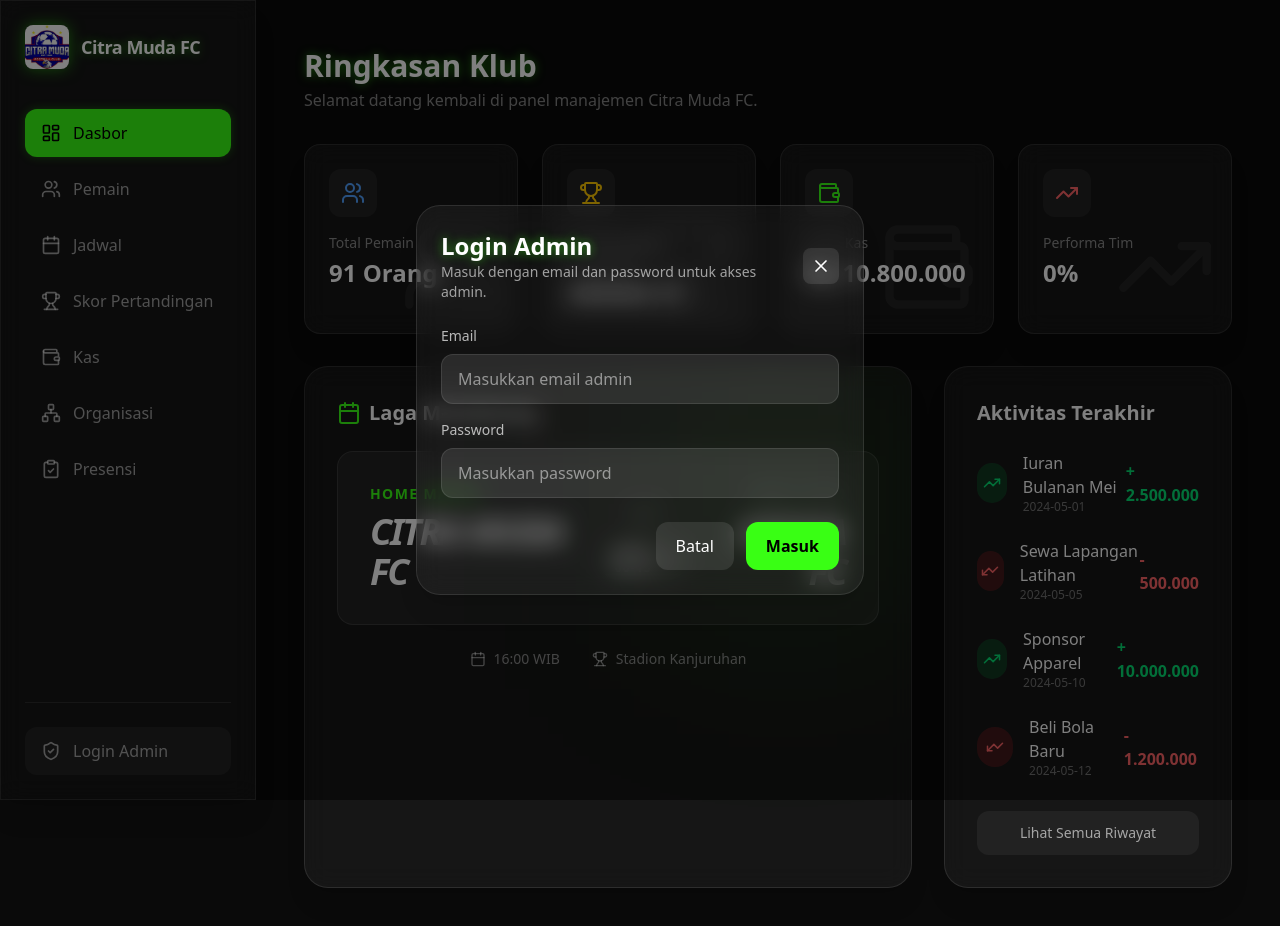
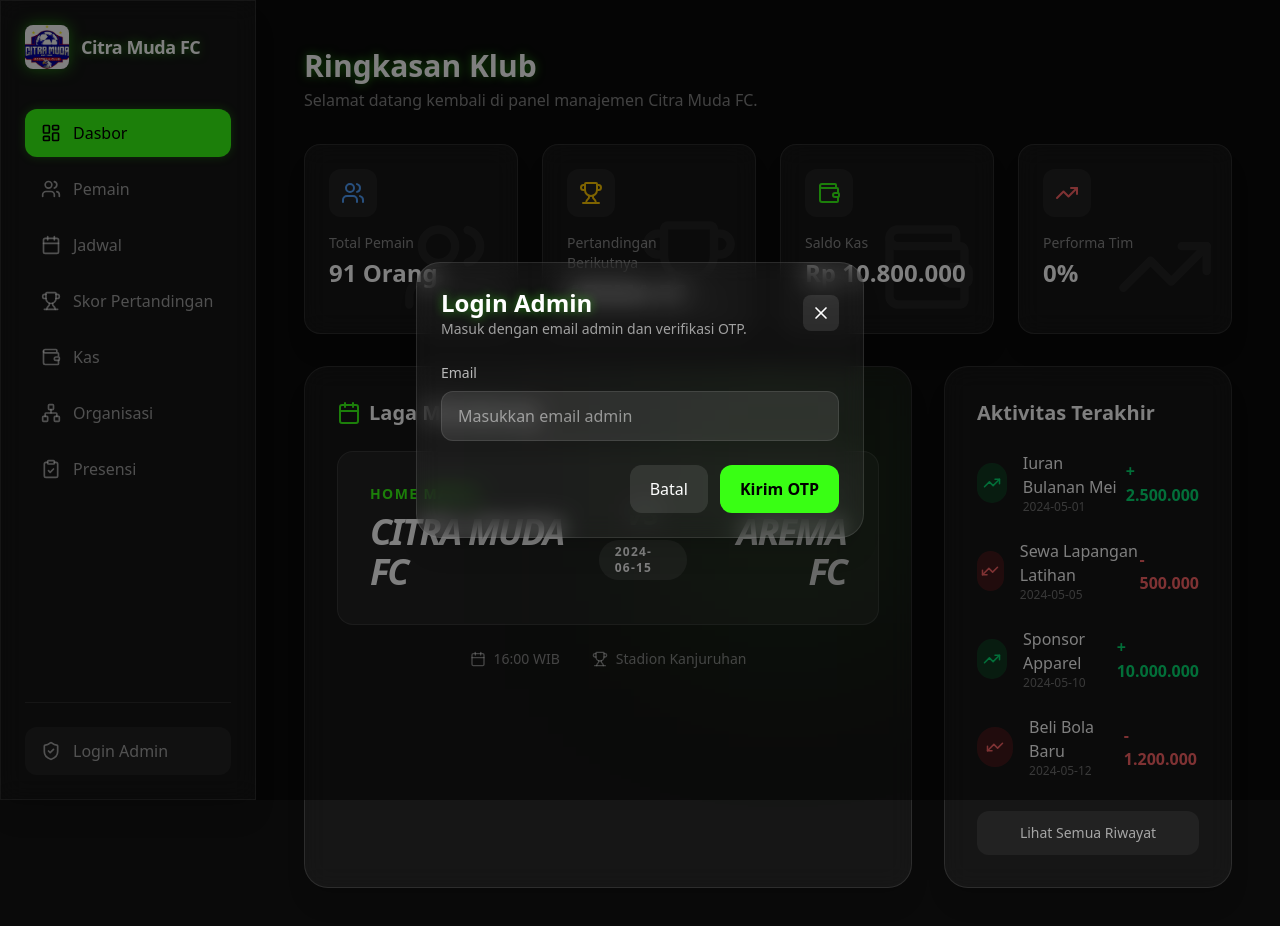
Before and after one commit to alitbisri14-design/citra-muda-fc, a React (Vite) app: page / in a window 1280 px wide. Both pictures are taken after a click on the button "Login Admin". Shown: the top 926 px of the page. Built offline with nearby package versions, Linux system fonts and the light colour scheme; no server answers.

Commit message:
Switch admin login flow from client password to OTP verification

```diff
--- a/src/App.tsx
+++ b/src/App.tsx
@@ -18,11 +18,13 @@ export default function App() {
   const [isSidebarOpen, setIsSidebarOpen] = useState(false);
   const [showLoginModal, setShowLoginModal] = useState(false);
   const [loginEmail, setLoginEmail] = useState('');
-  const [loginPassword, setLoginPassword] = useState('');
+  const [loginOtp, setLoginOtp] = useState('');
+  const [isOtpRequested, setIsOtpRequested] = useState(false);
+  const [loginMessage, setLoginMessage] = useState('');
   const [loginError, setLoginError] = useState('');
 
   const adminEmail = import.meta.env.VITE_ADMIN_EMAIL ?? '';
-  const adminPassword = import.meta.env.VITE_ADMIN_PASSWORD ?? '';
+  const authApiBaseUrl = import.meta.env.VITE_AUTH_API_BASE_URL ?? 'http://localhost:4000';
 
   useEffect(() => {
     const savedAdmin = localStorage.getItem('citramudafc_admin_logged_in');
@@ -33,32 +35,73 @@ export default function App() {
 
   const resetFormState = () => {
     setLoginEmail('');
-    setLoginPassword('');
+    setLoginOtp('');
+    setIsOtpRequested(false);
+    setLoginMessage('');
     setLoginError('');
   };
 
   const handleLogin = (event: React.FormEvent<HTMLFormElement>) => {
     event.preventDefault();
+    void submitLogin();
+  };
 
-    if (!adminEmail || !adminPassword) {
-      setLoginError('Konfigurasi admin belum lengkap. Periksa VITE_ADMIN_EMAIL dan VITE_ADMIN_PASSWORD.');
+  const submitLogin = async () => {
+    setLoginError('');
+    setLoginMessage('');
+
+    if (!adminEmail) {
+      setLoginError('Konfigurasi admin belum lengkap. Periksa VITE_ADMIN_EMAIL.');
       return;
     }
 
-    if (
-      loginEmail.trim().toLowerCase() === adminEmail.trim().toLowerCase() &&
-      loginPassword === adminPassword
-    ) {
+    if (loginEmail.trim().toLowerCase() !== adminEmail.trim().toLowerCase()) {
+      setLoginError('Email admin tidak sesuai.');
+      return;
+    }
+
+    try {
+      if (!isOtpRequested) {
+        const response = await fetch(`${authApiBaseUrl}/send-otp`, {
+          method: 'POST',
+          headers: { 'Content-Type': 'application/json' },
+          body: JSON.stringify({ email: loginEmail.trim().toLowerCase() }),
+        });
+        const data = (await response.json()) as { message?: string };
+
+        if (!response.ok) {
+          setLoginError(data.message ?? 'Gagal mengirim OTP.');
+          return;
+        }
+
+        setIsOtpRequested(true);
+        setLoginMessage('OTP berhasil dikirim ke email admin. Cek inbox lalu masukkan kodenya.');
+        return;
+      }
+
+      const verifyResponse = await fetch(`${authApiBaseUrl}/verify-otp`, {
+        method: 'POST',
+        headers: { 'Content-Type': 'application/json' },
+        body: JSON.stringify({
+          email: loginEmail.trim().toLowerCase(),
+          otp: loginOtp.trim(),
+        }),
+      });
+      const verifyData = (await verifyResponse.json()) as { message?: string };
+
+      if (!verifyResponse.ok) {
+        setLoginError(verifyData.message ?? 'OTP tidak valid.');
+        return;
+      }
+
       setIsAdmin(true);
       localStorage.setItem('citramudafc_admin_logged_in', 'true');
-      setLoginEmail('');
-      setLoginPassword('');
-      setLoginError('');
       setShowLoginModal(false);
       resetFormState();
-      return;
+    } catch (error) {
+      console.error('Login request failed:', error);
+      setLoginError('Tidak bisa terhubung ke server autentikasi.');
     }
-    setLoginError('Email atau password salah. Silakan coba lagi.');
   };
 
   const handleLogout = () => {
@@ -130,7 +173,7 @@ export default function App() {
                 <div className="flex items-center justify-between mb-6">
                   <div>
                     <h2 className="text-2xl font-bold text-glow">Login Admin</h2>
-                    <p className="text-white/60 text-sm">Masuk dengan email dan password untuk akses admin.</p>
+                    <p className="text-white/60 text-sm">Masuk dengan email admin dan verifikasi OTP.</p>
                   </div>
                   <button
                     type="button"
@@ -158,18 +201,22 @@ export default function App() {
                     />
                   </div>
 
+                  {isOtpRequested && (
                     <div>
-                    <label className="block text-sm font-medium text-white/70 mb-2">Password</label>
+                      <label className="block text-sm font-medium text-white/70 mb-2">Kode OTP</label>
                       <input
-                      type="password"
-                      value={loginPassword}
-                      onChange={(e) => setLoginPassword(e.target.value)}
+                        type="text"
+                        inputMode="numeric"
+                        value={loginOtp}
+                        onChange={(e) => setLoginOtp(e.target.value)}
                         className="w-full bg-white/10 border border-white/10 rounded-xl py-3 px-4 text-white focus:outline-none focus:border-electric-green/50 transition-colors"
-                      placeholder="Masukkan password"
+                        placeholder="Masukkan 6 digit OTP"
                         required
                       />
                     </div>
+                  )}
 
+                  {loginMessage && <p className="text-sm text-electric-green">{loginMessage}</p>}
                   {loginError && <p className="text-sm text-red-400">{loginError}</p>}
 
                   <div className="flex justify-end gap-3 pt-2">
@@ -188,7 +235,7 @@ export default function App() {
                       type="submit"
                       className="px-5 py-3 rounded-xl bg-electric-green text-black font-bold hover:scale-[1.01] transition-all"
                     >
-                      Masuk
+                      {isOtpRequested ? 'Verifikasi OTP' : 'Kirim OTP'}
                     </button>
                   </div>
                 </form>
```
Also changed, not shown: 1 other file (tests, documents, lock files or other folders). Lines whose indentation alone changed are shown as unchanged.
